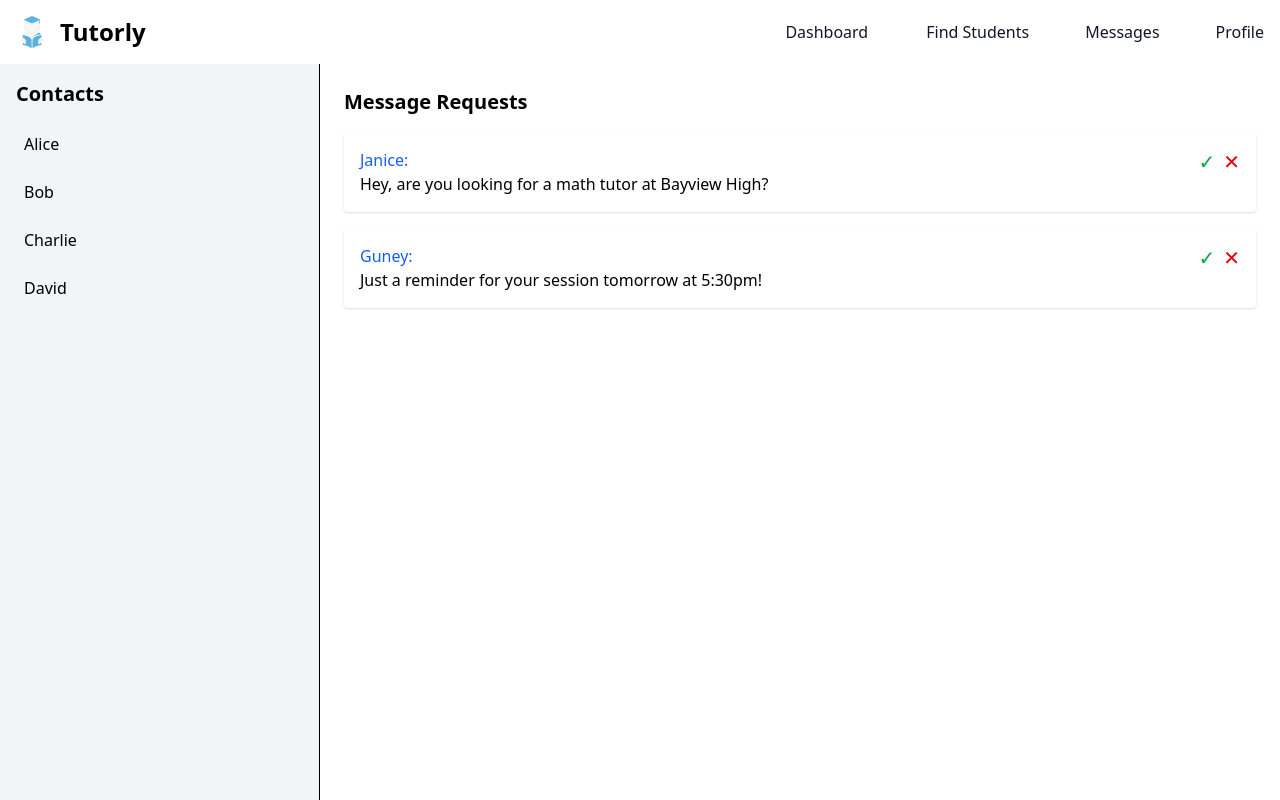
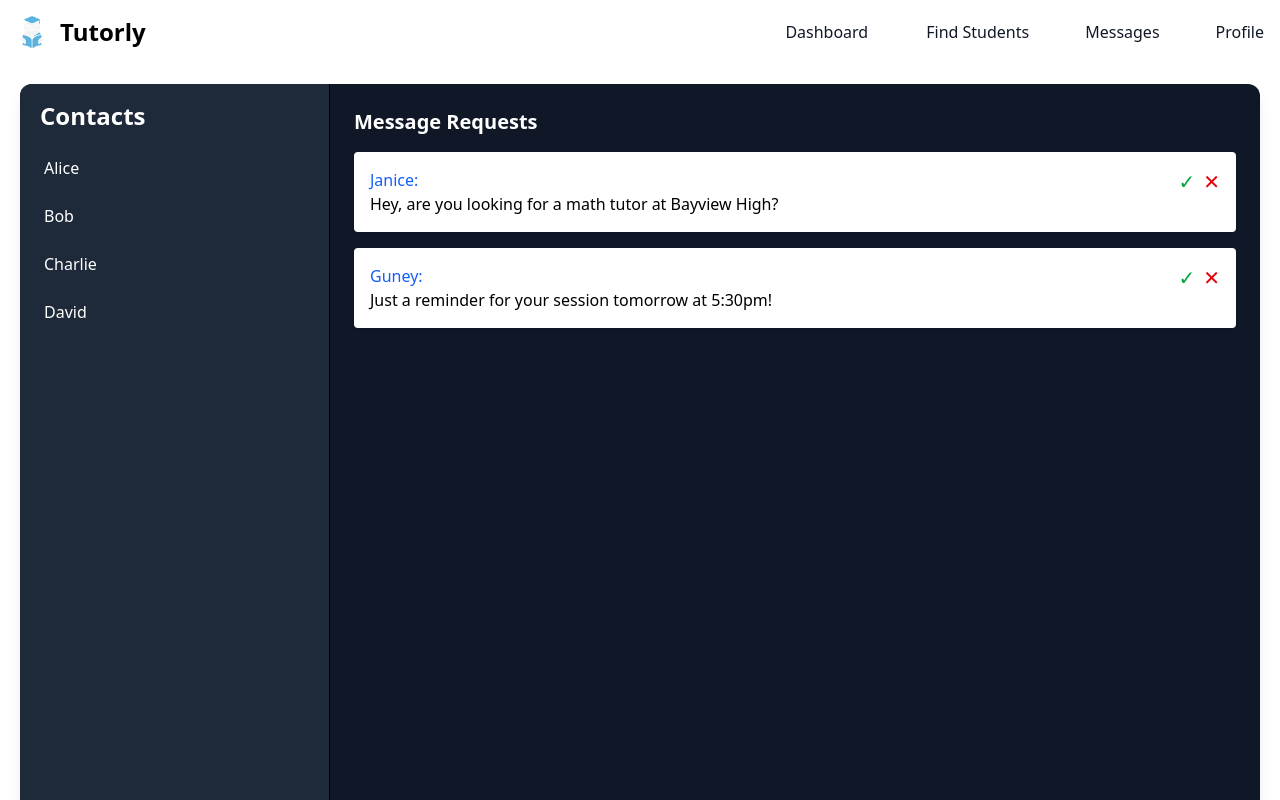
Before and after one commit to prmntr/yrhacks2025syscall, a React (Vite) app: page /messages in a window 1280 px wide. Shown: the top 800 px of the page. Built offline with nearby package versions, Linux system fonts and the light colour scheme.

Commit message:
style: dark mode??

```diff
--- a/src/pages/Messages.tsx
+++ b/src/pages/Messages.tsx
@@ -6,15 +6,15 @@ function Messages() {
   ];
 
   return (
-    <div className="flex h-screen">
+    <div className="flex h-screen rounded-xl bg-gray-900 shadow-lg overflow-hidden m-5">
       {/* Contacts Sidebar */}
-      <aside className="w-1/4 bg-gray-100 p-4 border-r overflow-y-auto">
-        <h2 className="text-xl font-semibold mb-4">Contacts</h2>
+      <aside className="w-1/4 bg-gray-800 p-4 border-r overflow-y-auto">
+        <h1 className="text-2xl text-white font-semibold mb-4 ml-1">Contacts</h1>
         <ul className="space-y-2">
           {contacts.map((contact, index) => (
             <li
               key={index}
-              className="p-2 rounded hover:bg-gray-200 cursor-pointer"
+              className="p-2 rounded hover:bg-gray-500 cursor-pointer text-white"
             >
               {contact}
             </li>
@@ -24,7 +24,7 @@ function Messages() {
 
       {/* Inbox */}
       <main className="flex-1 p-6 overflow-y-auto">
-        <h2 className="text-xl font-semibold mb-4">Message Requests</h2>
+        <h2 className="text-xl font-semibold mb-4 text-white">Message Requests</h2>
         <div className="space-y-4">
           {messages.map((msg, index) => (
             <div key={index} className="bg-white p-4 rounded shadow flex justify-between items-start">
```
Also changed, not shown: 1 other file (tests, documents, lock files or other folders).
